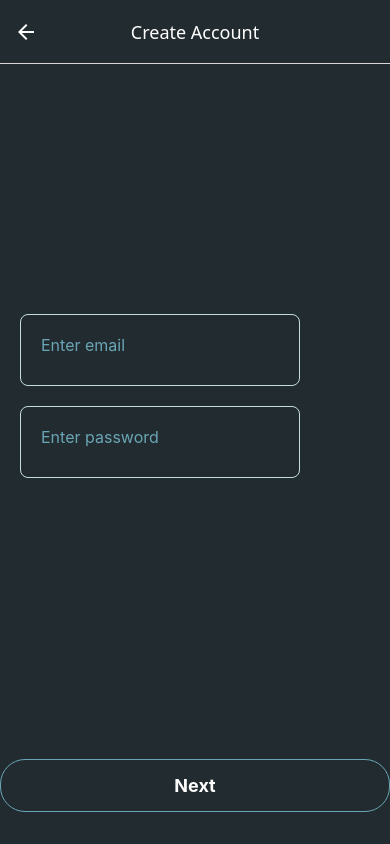
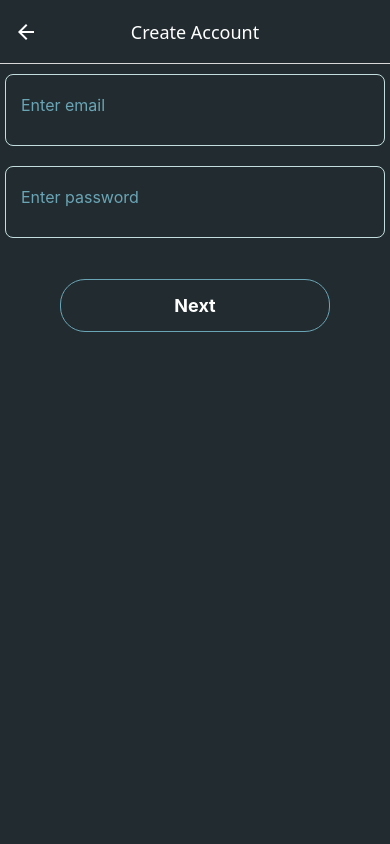
Before and after one commit to noorhshalabi/MyTrainingHub, a React Native app: screen /Signup in a window 390 px wide. Built offline with nearby package versions, Linux system fonts and the light colour scheme.

Commit message:
Progress towards Signup

```diff
--- a/src/components/Input.tsx
+++ b/src/components/Input.tsx
@@ -94,7 +94,7 @@ const Input: React.FC<InputProps> = ({
 
 const styles = StyleSheet.create({
   container: {
-    width: '80%',
+    width: '100%',
     borderRadius: 8,
     padding: 10,
     marginBottom: 20,
@@ -102,14 +102,14 @@ const styles = StyleSheet.create({
   label: {
     position: 'absolute',
     top: 20,
-    left: 20,
+    left: 15,
     zIndex: 1,
     paddingHorizontal: 0,
   },
   input: {
     height: 50,
     fontSize: 16,
-    color: '#222C30',
+    color: '#6AA5B6',
     paddingHorizontal: 8,
   },
 });
--- a/src/screens/SignupScreen.js
+++ b/src/screens/SignupScreen.js
@@ -31,8 +31,10 @@ const SignupScreen = ({navigation}) => {
             <Input label="Enter email" duration={300} labelColor={'#6AA5B6'} />
             <Input label="Enter password" duration={300} labelColor={'#6AA5B6'}/>
           </View>
+        </SafeAreaView>
+      </TouchableWithoutFeedback>
 
-          <Animated.View style={styles.buttonContainer}>
+      <Animated.View style={styles.buttonContainer}>
             <TouchableOpacity
               onPress={() => navigation.navigate('UpdateProfile')}
               style={[
@@ -42,8 +44,7 @@ const SignupScreen = ({navigation}) => {
               <Text style={IntroductionScreenStyles.buttonText}>Next</Text>
             </TouchableOpacity>
           </Animated.View>
-        </SafeAreaView>
-      </TouchableWithoutFeedback>
+
     </KeyboardAvoidingView>
   );
 };
@@ -56,11 +57,14 @@ const styles = StyleSheet.create({
   inputContainer: {
     flex: 1, // Occupy most of the screen
     justifyContent: 'center', // Center inputs vertically
-    paddingHorizontal: 20, // Add padding on the sides
+    paddingHorizontal:5, // Add padding on the sides
+    width: '100%',
   },
   buttonContainer: {
     marginBottom: 20, // Space below the button
     alignItems: 'center', // Center the button horizontally
+    paddingHorizontal: 60,
+    marginBottom: 500,
   },
   text: {
     color: '#fff',
```
